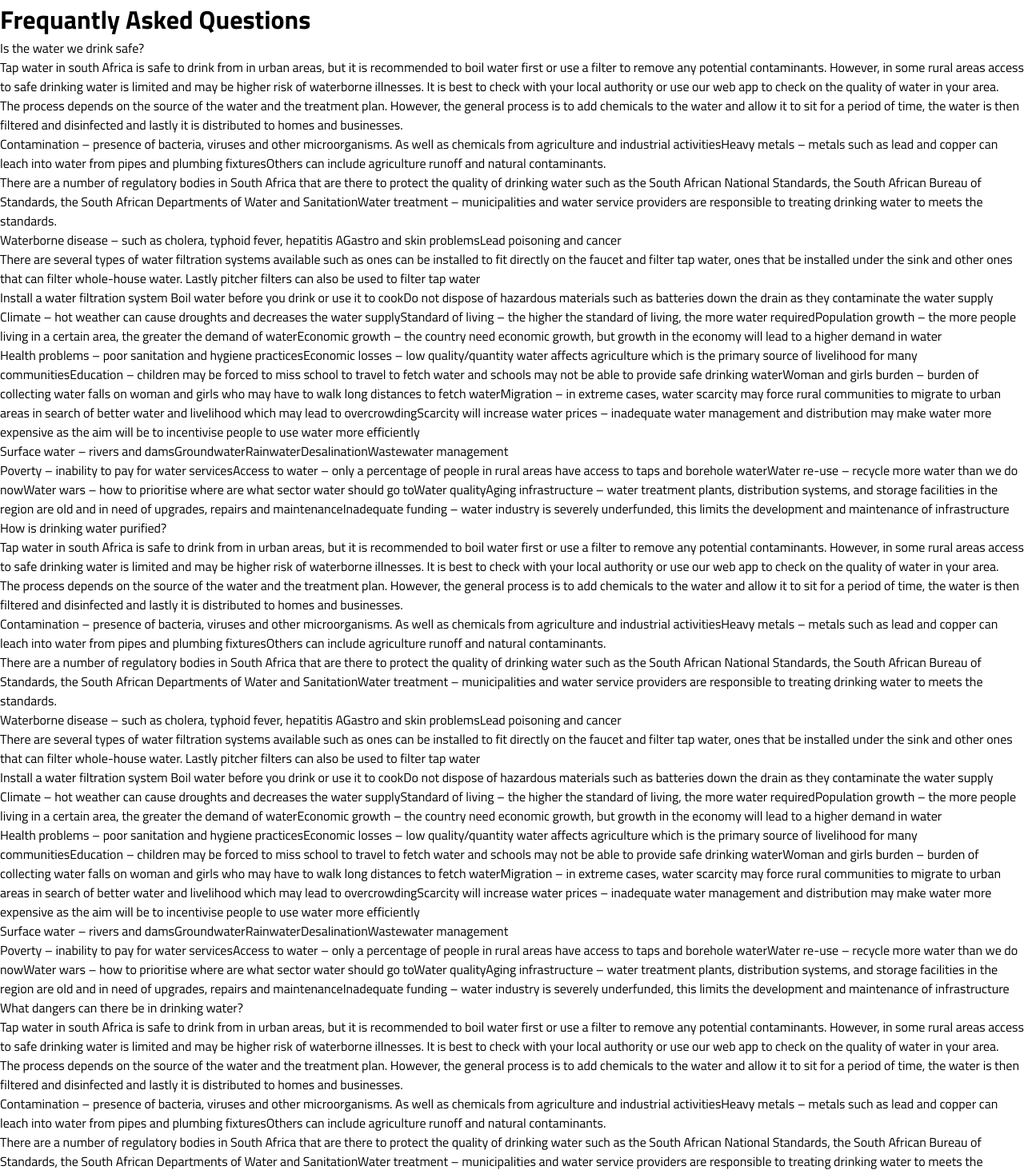
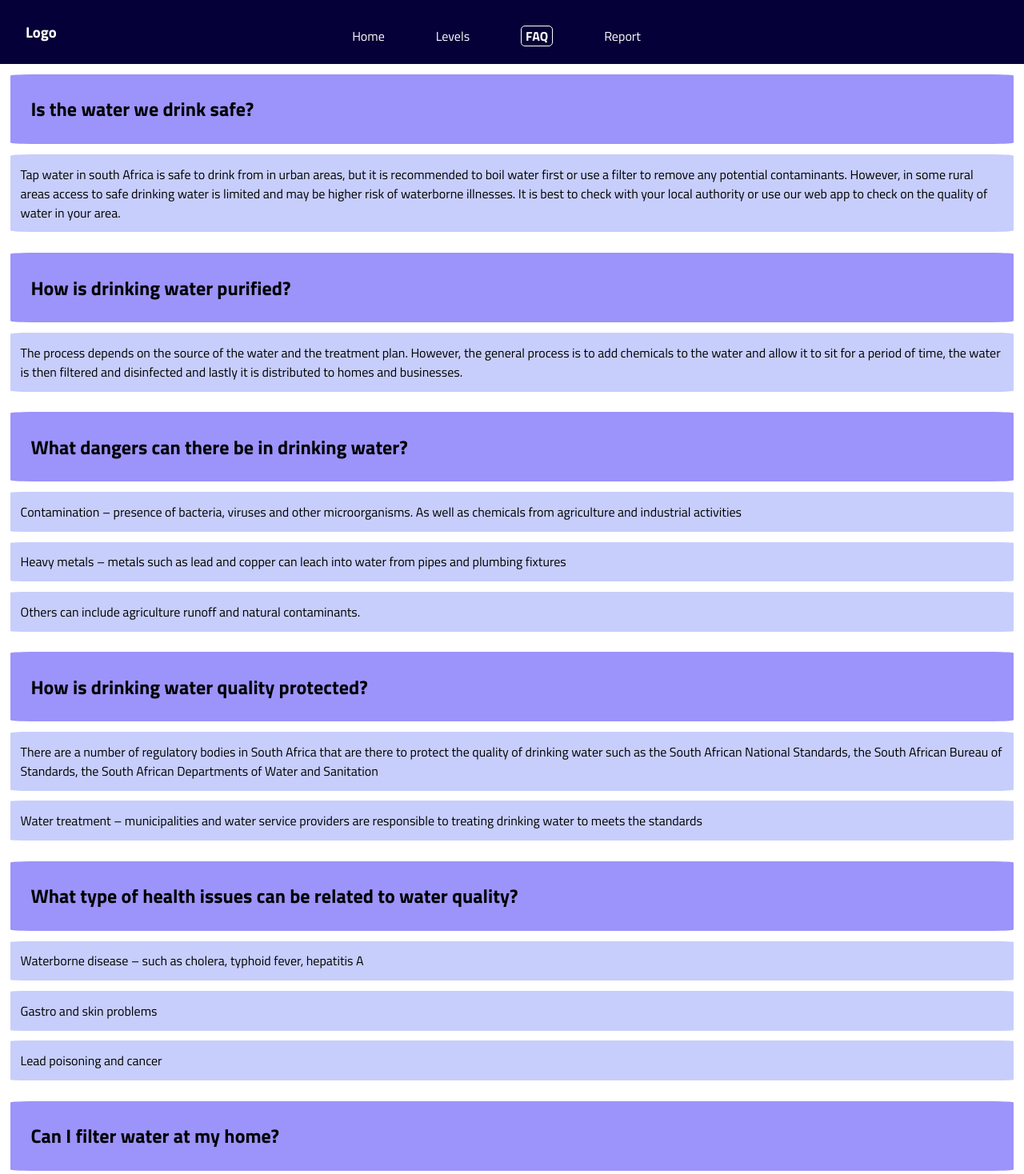
Before and after one commit to raramai-coder/watersaver, a React (Create React App) app: page /faq in a window 1280 px wide. Shown: the top 1468 px of the page at 80% size. Built offline with nearby package versions, Linux system fonts and the light colour scheme.

Commit message:
finished FAQ

```diff
--- a/src/Components/FAQ.js
+++ b/src/Components/FAQ.js
@@ -1,53 +1,131 @@
-import { useRef } from "react";
-import React from "react";
-import {createRoot} from 'react-dom/client';
+import React, { useState } from 'react';
 import "../Styles/main.css";
+import "../Styles/FAQ.css";
 
-function FAQ() {
+const FAQ = () => {
+  const faqs = [
+    {
+      question: "Is the water we drink safe?",
+      answers: [
+        "Tap water in south Africa is safe to drink from in urban areas, but it is recommended to boil water first or use a filter to remove any potential contaminants. However, in some rural areas access to safe drinking water is limited and may be higher risk of waterborne illnesses. It is best to check with your local authority or use our web app to check on the quality of water in your area."
+      ],
+    },
+    {
+      question: "How is drinking water purified?",
+      answers: [
+        "The process depends on the source of the water and the treatment plan. However, the general process is to add chemicals to the water and allow it to sit for a period of time, the water is then filtered and disinfected and lastly it is distributed to homes and businesses.",
+      ],
+    },
+    {
+      question: "What dangers can there be in drinking water?",
+      answers: [
+        "Contamination – presence of bacteria, viruses and other microorganisms. As well as chemicals from agriculture and industrial activities",
+      "Heavy metals – metals such as lead and copper can leach into water from pipes and plumbing fixtures",
+      "Others can include agriculture runoff and natural contaminants."],
+    },
+	{
+		question: "How is drinking water quality protected?",
+		answers: [
+		  "There are a number of regulatory bodies in South Africa that are there to protect the quality of drinking water such as the South African National Standards, the South African Bureau of Standards, the South African Departments of Water and Sanitation",
+		"Water treatment – municipalities and water service providers are responsible to treating drinking water to meets the standards"],
+	  },
+	  {
+		question: "What type of health issues can be related to water quality?",
+		answers: [
+		  "Waterborne disease – such as cholera, typhoid fever, hepatitis A",
+      "Gastro and skin problems ",
+      "Lead poisoning and cancer ",
+		],
+	  },
 
-	let content = [];
-	// const ReactRoot = ReactDOM.createRoot(document.getElementById('main'));
+    {
+      question: "Can I filter water at my home?",
+      answers: [
+        "There are several types of water filtration systems available such as ones can be installed to fit directly on the faucet and filter tap water, ones that be installed under the sink and other ones that can filter whole-house water. Lastly pitcher filters can also be used to filter tap water",
+      ],
+      },
 
-	const heading = <h1>Frequantly Asked Questions</h1>
+      {
+        question: "What type of health issues can be related to water quality?",
+        answers: [
+          "Waterborne disease – such as cholera, typhoid fever, hepatitis A",
+          "Gastro and skin problems ",
+          "Lead poisoning and cancer ",
+        ],
+        },
 
-	content.push(heading);
+        {
+          question: "How can I improve water quality in my home?",
+          answers: [
+            "Install a water filtration system",
+            "Boil water before you drink or use it to cook",
+            "Do not dispose of hazardous materials such as batteries down the drain as they contaminate the water supply",
+          ],
+          },
+
+          	  {
+		question: "What influences future water requirements?",
+		answers: [
+		  "Climate – hot weather can cause droughts and decreases the water supply",
+      "Standard of living – the higher the standard of living, the more water required",
+      "Population growth – the more people living in a certain area, the greater the demand of water",
+      "Economic growth – the country need economic growth, but growth in the economy will lead to a higher demand in water",
+		],
+	  },
+    	  {
+		question: "What are the main problems with water scarcity in rural communities?",
+		answers: [
+		  "Health problems – poor sanitation and hygiene practices",
+      "Economic losses – low quality/quantity water affects agriculture which is the primary source of livelihood fir many communities",
+      "Education – children may be forced to miss school to travel to fetch water and schools may not be able to provide safe drinking water",
+      "Woman and girls burden – burden of collecting water falls on woman and girls who may have to walk long distances to fetch water",
+      "Migration – in extreme cases, water scarcity may force rural communities to migrate to urban areas in search of better water and livelihood which may lead to overcrowding",
+      "Scarcity will increase water prices – inadequate water management and distribution may make water more expensive as the aim will be to incentivise people to use water more efficiently",
+		],
+	  },
+
+    {
+      question: "What are the main water sources in South Africa?",
+      answers: [
+        "Surface water – rivers and dams",
+        "Groundwater",
+        "Rainwater",
+        "Desalination",
+        "Wastewater management",
+      ],
+      },
+          {
+      question: "What are the challenges facing the South African water sector?",
+      answers: [
+        "Poverty – inability to pay for water services",
+        "Access to water – only a percentage of people in rural areas have access to taps and borehole water",
+        "Water re-use – recycle more water than we do now",
+        "Water wars – how to prioritise where are what sector water should go to",
+        "Water quality",
+        "Aging infrastructure – water treatment plants, distribution systems, and storage facilities in the region are old and in need of upgrades, repairs and maintenance",
+        "Inadequate funding – water industry is severely underfunded, this limits the development and maintenance of infrastructure",
+      ],
+      },
+  ];
 
 
-	let questions = ["Is the water we drink safe?", "How is drinking water purified?", "What dangers can there be in drinking water?", "How is drinking water quality protected?", "What type of health issues can be related to water quality?", "Can I filter water at my home?", "How can I improve water quality in my home?", "What influences future water requirements?", "What are the main problems with water scarcity in rural communities?", "What are the main water sources in South Africa?", "What are the challenges facing the South African water sector?"];
-let answer = [["Tap water in south Africa is safe to drink from in urban areas, but it is recommended to boil water first or use a filter to remove any potential contaminants. However, in some rural areas access to safe drinking water is limited and may be higher risk of waterborne illnesses. It is best to check with your local authority or use our web app to check on the quality of water in your area."],
-["The process depends on the source of the water and the treatment plan. However, the general process is to add chemicals to the water and allow it to sit for a period of time, the water is then filtered and disinfected and lastly it is distributed to homes and businesses."],
-["Contamination – presence of bacteria, viruses and other microorganisms. As well as chemicals from agriculture and industrial activities", "Heavy metals – metals such as lead and copper can leach into water from pipes and plumbing fixtures", "Others can include agriculture runoff and natural contaminants.",""],
-["There are a number of regulatory bodies in South Africa that are there to protect the quality of drinking water such as the South African National Standards, the South African Bureau of Standards, the South African Departments of Water and Sanitation", "Water treatment – municipalities and water service providers are responsible to treating drinking water to meets the standards."],
-["Waterborne disease – such as cholera, typhoid fever, hepatitis A", "Gastro and skin problems", "Lead poisoning and cancer"],
-["There are several types of water filtration systems available such as ones can be installed to fit directly on the faucet and filter tap water, ones that be installed under the sink and other ones that can filter whole-house water. Lastly pitcher filters can also be used to filter tap water"],
-["Install a water filtration system ", "Boil water before you drink or use it to cook", "Do not dispose of hazardous materials such as batteries down the drain as they contaminate the water supply"],
-["Climate – hot weather can cause droughts and decreases the water supply", "Standard of living – the higher the standard of living, the more water required", "Population growth – the more people living in a certain area, the greater the demand of water", "Economic growth – the country need economic growth, but growth in the economy will lead to a higher demand in water"],
-["Health problems – poor sanitation and hygiene practices", "Economic losses – low quality/quantity water affects agriculture which is the primary source of livelihood for many communities", "Education – children may be forced to miss school to travel to fetch water and schools may not be able to provide safe drinking water", "Woman and girls burden – burden of collecting water falls on woman and girls who may have to walk long distances to fetch water", "Migration – in extreme cases, water scarcity may force rural communities to migrate to urban areas in search of better water and livelihood which may lead to overcrowding", "Scarcity will increase water prices – inadequate water management and distribution may make water more expensive as the aim will be to incentivise people to use water more efficiently"],
-["Surface water – rivers and dams", "Groundwater", "Rainwater", "Desalination", "Wastewater management"],
-["Poverty – inability to pay for water services", "Access to water – only a percentage of people in rural areas have access to taps and borehole water", "Water re-use – recycle more water than we do now", "Water wars – how to prioritise where are what sector water should go to", "Water quality", "Aging infrastructure – water treatment plants, distribution systems, and storage facilities in the region are old and in need of upgrades, repairs and maintenance", "Inadequate funding – water industry is severely underfunded, this limits the development and maintenance of infrastructure"]];
-let endP = ["Department of water and sanitation Department of water and sanitation","Contact number:    +27 12 808 9500"];
+  return (
+    <div>
+      {faqs.map((faq, index) => (
+        <div key={index} id="qBlock">
+          <h2>{faq.question}  </h2>
 
-	for(let q=0; q<questions.length; q++)
-	{
-		let pQ = React.createElement("p", {className: 'pQ'}, questions[q]);
-		content.push(pQ);
-		for(let a=0; a<answer.length; a++)
-		{
-			let pA = React.createElement("p", {className: 'pA'}, answer[a]);
-			content.push(pA);
-		}
-	}
-
-	for(let i=0; i<2; i++)
-	{
-		let genP = React.createElement("p", {className: 'genQ'}, endP[i]);
-		content.push(genP);
-	}
-
-	const rootContainer = document.getElementById('main');
-	const root = createRoot(rootContainer);
-	root.render(content);
-
+          {(
+            <ul>
+              {faq.answers.map((answer, i) => (
+                <li key={i}>{answer}</li>
+              ))}
+            </ul>
+          )}
+        </div>
+      ))}
+    </div>
+  );
 }
 
 export default FAQ;
--- /dev/null
+++ b/src/Styles/FAQ.css
@@ -0,0 +1,17 @@
+h2{
+    background-color: #9C93FB;
+    padding: 2%;
+    margin: 1%;
+    border-radius: 2%;
+}
+
+li{
+    background-color: #9aa6f78d;
+    padding: 1%;
+    margin: 1%;
+    border-radius: 2%;
+}
+
+#qBlock{
+    margin-bottom: 2%;
+}
```
